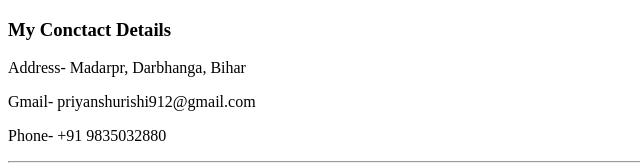
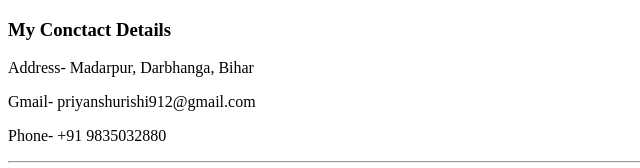
Before and after one commit to priyanshurishi/cv, a plain HTML site: page Contact.html in a window 1280 px wide. Shown: the top 168 px of the page, 0-640 px from the left. Drawn offline with Linux system fonts and the light colour scheme.

Commit message:
Update Contact.html

```diff
--- a/Contact.html
+++ b/Contact.html
@@ -6,7 +6,7 @@
   </head>
   <body>
     <h3>My Conctact Details</h3>
-    <p>Address- Madarpr, Darbhanga, Bihar</p>
+    <p>Address- Madarpur, Darbhanga, Bihar</p>
     <p>Gmail- priyanshurishi912@gmail.com</p>
     <p>Phone- +91 9835032880</p>
     <hr>
```
